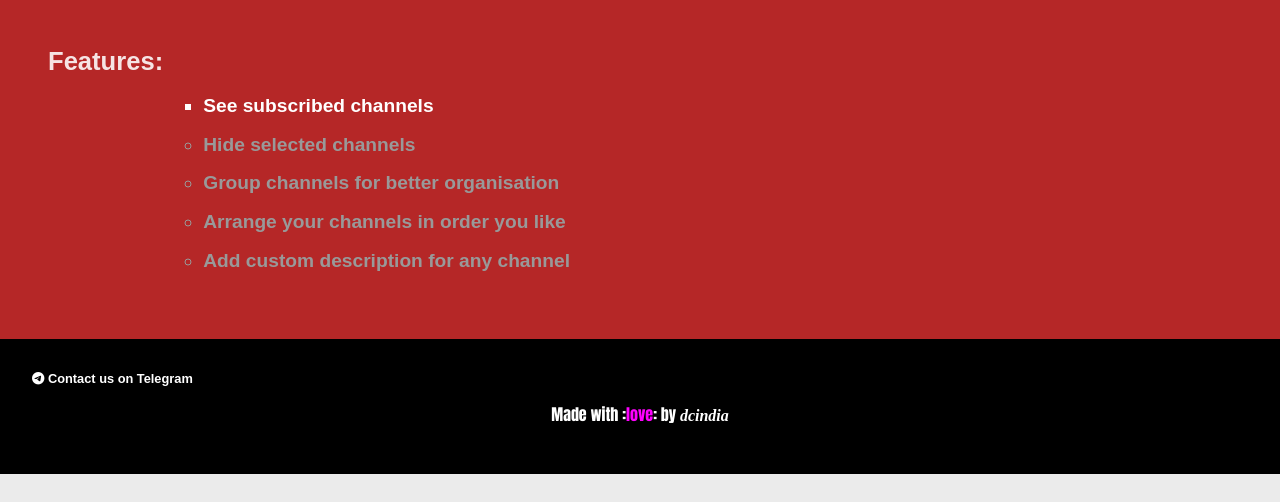
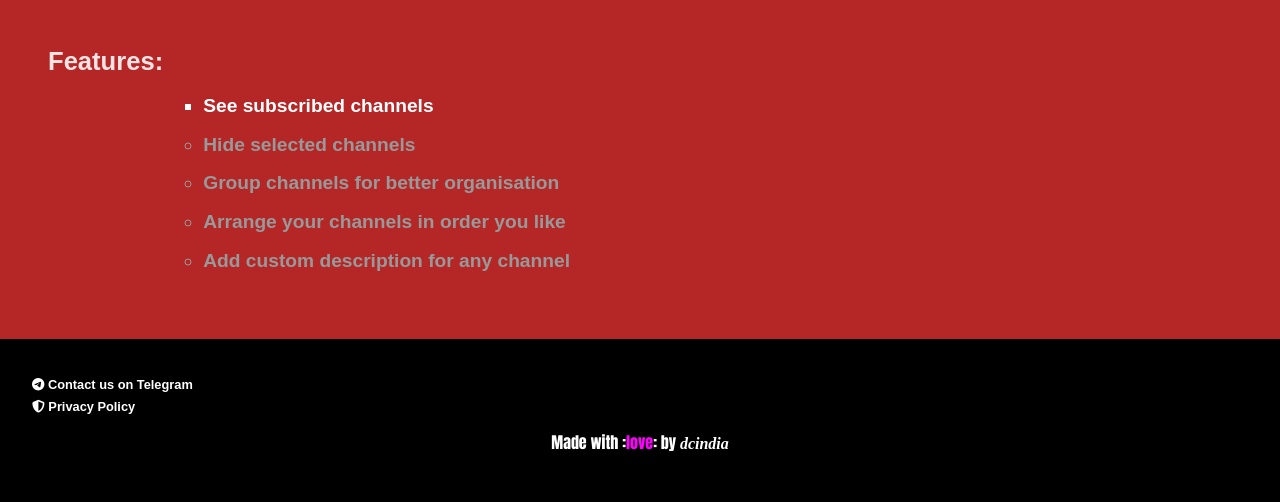
Before and after one commit to dcindia/subs-share, a Flask app: template templates/home.html in a window 1280 px wide. Shown: the part 769-1271 px from the top of the page. Before the commit the page ends 1243 px from the top, so only its background shows below. Run offline with Flask 3, Linux system fonts and the light colour scheme; the template is opened without the code that fills it, so the values that code supplies are empty; parts of the project's set-up code (start-up, migrations or seed data) failed here and were passed over.

Commit message:
Added privacy policy

```diff
--- a/templates/home.html
+++ b/templates/home.html
@@ -3,7 +3,7 @@
     <head>
         <title>Home Page</title>
         <meta name="viewport" content="width=device-width, initial-scale=1">
-        <link rel="stylesheet" href="https://cdnjs.cloudflare.com/ajax/libs/font-awesome/6.0.0/css/all.min.css">
+        <link rel="stylesheet" href="https://cdnjs.cloudflare.com/ajax/libs/font-awesome/6.7.1/css/all.min.css">
         <style>
             body {
                 margin: 0px;
@@ -99,7 +99,8 @@
                 padding: 4vh;
                 font-weight: 700;
             }
-            #footer > #contact {
+            #footer > #contact, #privacy-policy {
+                padding-top: .5em;
                 font-size:.8em;
                 font-family: Arial, Helvetica, sans-serif;
             }
@@ -182,7 +183,8 @@ for the world to see.</span>
         </div>
         <div id="footer">
             <div id="contact"><a href="http://telegram.me/dcindia_support/8"><i class="fa-brands fa-telegram"></i>&nbsp;Contact us on Telegram</a></div>
-            <div id="endnote"><a href="http://gtihub.com/dcindia">Made with :<span style="color:magenta">love</span>: by <b><i style="font-family: Merriweather;">dcindia</i></b></a></div>
+            <div id="privacy-policy"><a href="/privacy-policy"><i class="fa-solid fa-shield-halved"></i>&nbsp;Privacy Policy</a></div>
+            <div id="endnote"><a href="http://github.com/dcindia">Made with :<span style="color:magenta">love</span>: by <b><i style="font-family: Merriweather;">dcindia</i></b></a></div>
         </div>
     </body>
 </html>
```
